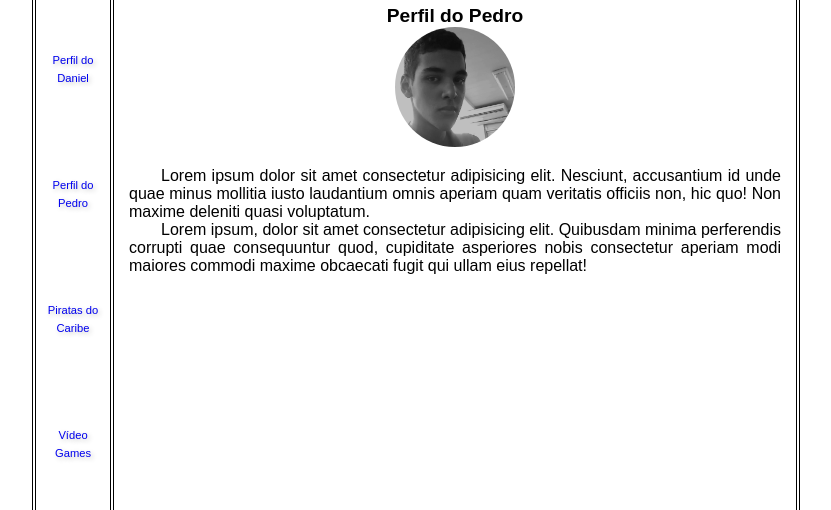
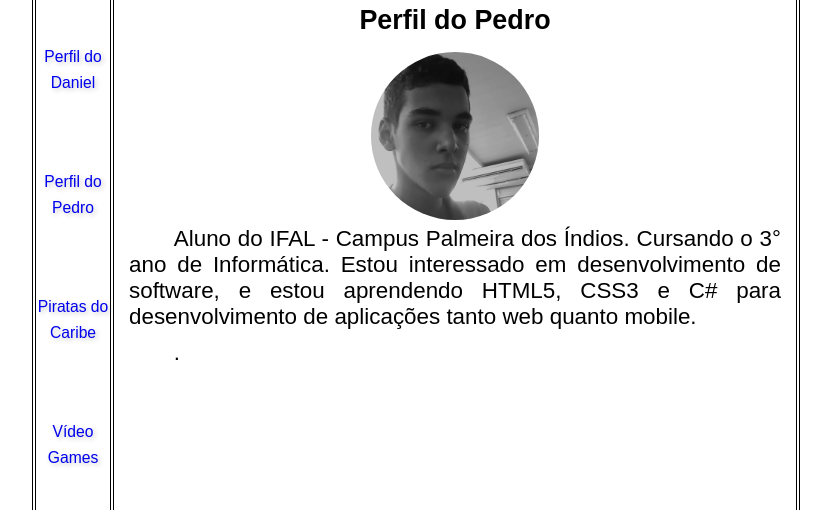
Before and after one commit to Danielbsl0/html-ifal, a plain HTML site: page perfil-pedro/perfil_pedro.html in a window 1280 px wide. Shown: the part 106-616 px from the top of the page, without its empty margins (224-1055 px from the left). Drawn offline with Linux system fonts and the light colour scheme.

Commit message:
Update perfil_pedro.html

```diff
--- a/perfil-pedro/perfil_pedro.html
+++ b/perfil-pedro/perfil_pedro.html
@@ -59,7 +59,6 @@
       }
 
       #conteudo img#perfil {
-        /*Colocando a imagem na parte de cima do #conteudo usando flexbox */
         justify-self: flex-start;
         height: 120px;
         border-radius: 50%;
@@ -68,7 +67,7 @@
 
       section > p {
         text-align: justify;
-        margin: 0px 10px;
+        margin: 10px;
         text-indent: 2em;
       }
 
@@ -91,21 +90,34 @@
         text-shadow: rgba(0, 0, 0, 0.238) 2px 2px 5px;
       }
 
-      /* Em planejamento
-      ul > li > a:hover {
-
-        color: rgba(255, 0, 0, 0.885);
-      } */
-
       ul > li > a > img {
         width: 15px;
         margin-right: 5px;
         margin-bottom: -3px;
       }
+      /* Tablet */
+      @media screen and ((min-width: 850px) and (max-width: 1199px)) {
+        body {
+          font-size: 1.2em;
+        }
 
-      /*Configurações de item flexul#rodape > li {
+        img#perfil {
+          /* Aumentar tamanho da imagem */
+          transform: scale(1.2);
+          margin-top: 20px;
+        }
+      }
+      /* Desktop */
+      @media screen and (min-width: 1200px) {
+        body {
+          font-size: 1.4em;
+        }
 
-      }*/
+        img#perfil {
+          transform: scale(1.4);
+          margin-top: 40px;
+        }
+      }
     </style>
   </head>
   <body>
@@ -119,8 +131,8 @@
         <tr style="height: 500px">
           <td style="width: 10%">
             <ul id="menu">
-              <li><a href="#">Perfil do <br> Daniel</a></li>
-              <li><a href="#">Perfil do <br> Pedro</a></li>
+              <li><a href="perfil_pedro.html">Perfil do <br> Daniel</a></li>
+              <li><a href="../perfil-daniel/perfil_daniel.html">Perfil do <br> Pedro</a></li>
               <li><a href="#">Piratas do <br> Caribe</a></li>
               <li><a href="#">Vídeo <br> Games</a></li>
             </ul>
@@ -130,10 +142,10 @@
             <img id="perfil" src="img/fotoPerfil.jpeg" alt="Foto Pedro" />
             <section>
               <p>
-                Lorem ipsum dolor sit amet consectetur adipisicing elit. Nesciunt, accusantium id unde quae minus mollitia iusto laudantium omnis aperiam quam veritatis officiis non, hic quo! Non maxime deleniti quasi voluptatum.
+                Aluno do IFAL - Campus Palmeira dos Índios. Cursando o 3° ano de Informática. Estou interessado em desenvolvimento de software, e estou aprendendo HTML5, CSS3 e C# para desenvolvimento de aplicações tanto web quanto mobile.
               </p>
               <p>
-                Lorem ipsum, dolor sit amet consectetur adipisicing elit. Quibusdam minima perferendis corrupti quae consequuntur quod, cupiditate asperiores nobis consectetur aperiam modi maiores commodi maxime obcaecati fugit qui ullam eius repellat!
+                .
               </p>
             </section>
           </td>
```
Also changed, not shown: pirates_caribe/img/github-icon.jpeg (added), pirates_caribe/img/instagram-icon.jpeg (added).
